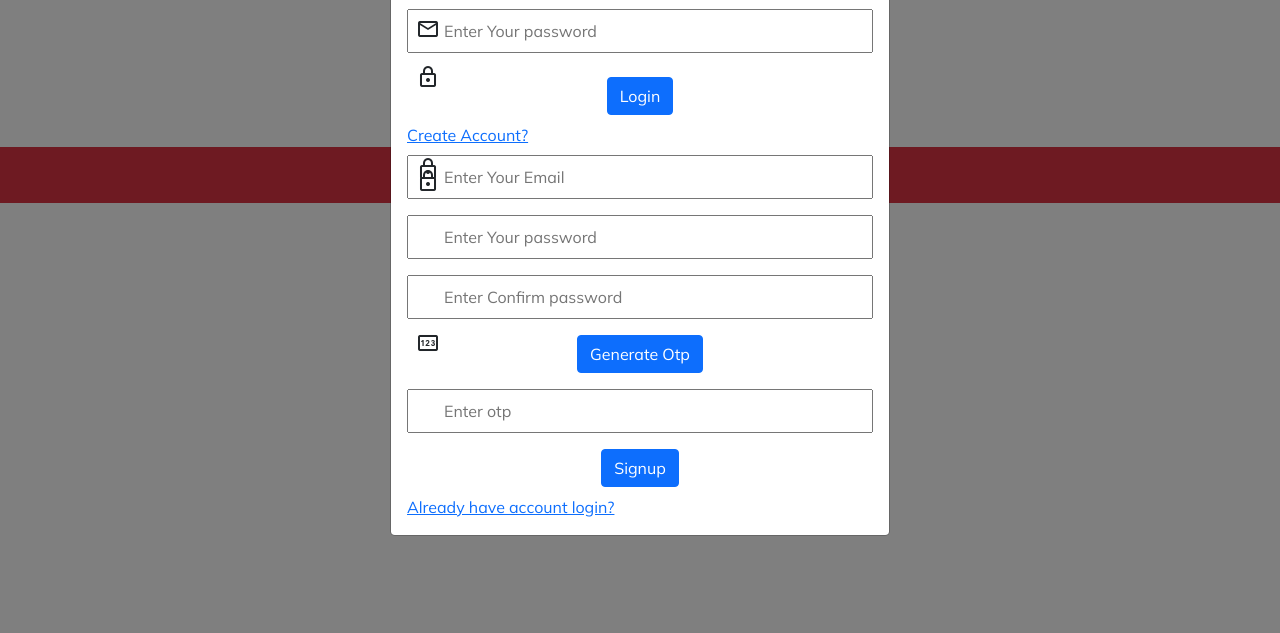
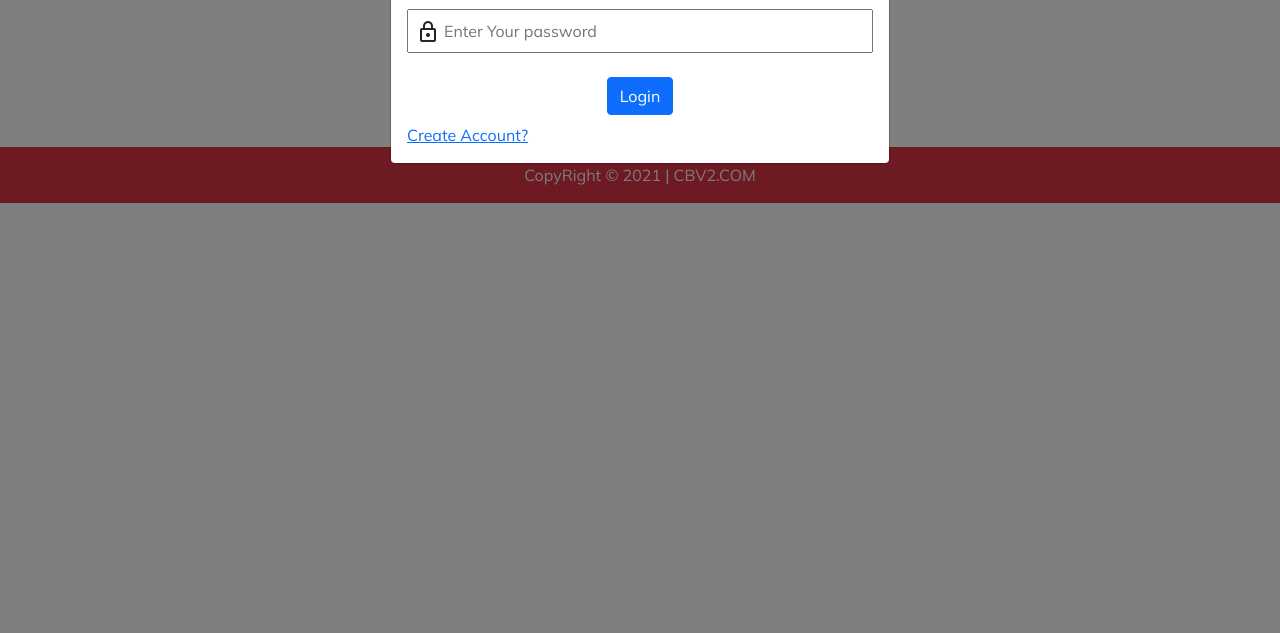
Before and after one commit to EH-GD-MOHIT21/chimkandi-blog, a Django app: page /blog in a window 1280 px wide, after a click on "Login". Shown: the part 167-800 px from the top of the page. Run offline with Django 3.2, Linux system fonts and the light colour scheme; some libraries are stand-ins or nearby versions.

Commit message:
Update blog.html

```diff
--- a/templates/blog.html
+++ b/templates/blog.html
@@ -18,6 +18,10 @@
     <style>
         body {
             font-family: 'Mulish', sans-serif;
+        }
+
+        .signupform {
+            display: none;
         }
 
         .textcontent {
```
